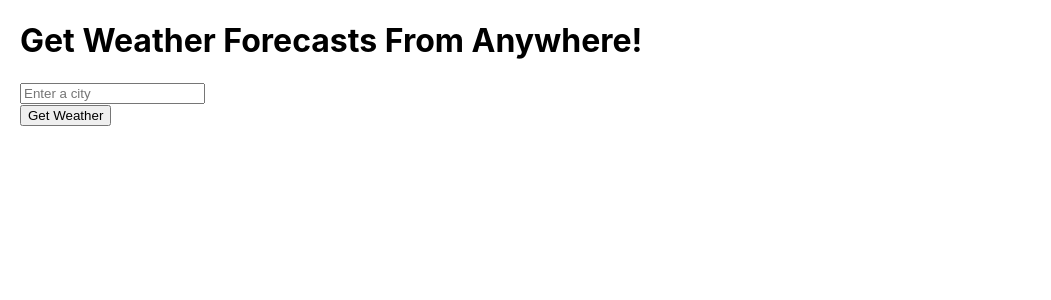
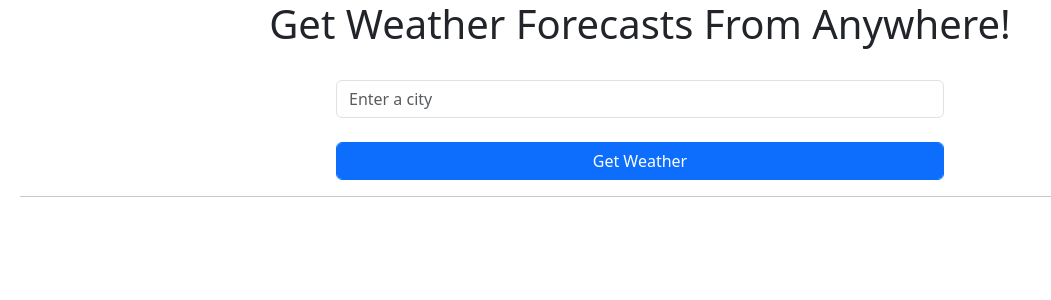
Before and after one commit to besure94/Weather-App, a React (Create React App) app: page / in a window 1280 px wide. Shown: the top 300 px of the page, without its empty margins (0-1051 px from the left). Built offline with nearby package versions, Linux system fonts and the light colour scheme.

Commit message:
Import bootstrap, center HTML in middle of page and adjust form size.

```diff
--- a/package.json
+++ b/package.json
@@ -6,6 +6,7 @@
     "@testing-library/jest-dom": "^5.17.0",
     "@testing-library/react": "^13.4.0",
     "@testing-library/user-event": "^13.5.0",
+    "bootstrap": "^5.3.3",
     "react": "^18.3.1",
     "react-dom": "^18.3.1",
     "react-scripts": "5.0.1",
--- a/src/components/SearchForm.js
+++ b/src/components/SearchForm.js
@@ -12,15 +12,23 @@ function SearchForm(props) {
 
   return (
     <React.Fragment>
+      <div className="form-container">
+        <div className="row justify-content-center">
+          <div className="col-md-6">
             <form onSubmit={handleFormSubmission}>
               <input
                 type="text"
                 name="city"
                 placeholder="Enter a city"
+                className="form-control"
                 required/>
               <br/>
-        <button type="submit">Get Weather</button>
+              <button className="btn btn-primary form-control" type="submit">Get Weather</button>
             </form>
+          </div>
+        </div>
+      </div>
+      <hr/>
     </React.Fragment>
   )
 }
--- a/src/components/WeatherForecast.js
+++ b/src/components/WeatherForecast.js
@@ -34,10 +34,12 @@ function WeatherForecast() {
   return (
     <div>
       <h1>Get Weather Forecasts From Anywhere!</h1>
+      <br/>
       <SearchForm onFormSubmission={handleFormSubmission}/>
       {error && <h2>Error: {error}</h2>}
       {isLoaded && (
         <React.Fragment>
+          <br/>
           <h2>Five Day Forecast for {city}</h2>
           <p>Each day contains the forecast in 3 hour steps.</p>
           {weatherForecast.map((forecast, index) =>
--- a/src/index.css
+++ b/src/index.css
@@ -12,7 +12,9 @@ code {
     monospace;
 }
 
+/* container styling  */
 #root {
   margin-left: 1.25rem;
   margin-right: 1.25rem;
+  text-align: center;
 }
--- a/src/index.js
+++ b/src/index.js
@@ -2,6 +2,7 @@ import React from 'react';
 import ReactDOM from 'react-dom/client';
 import './index.css';
 import App from './components/App';
+import 'bootstrap/dist/css/bootstrap.css';
 
 const root = ReactDOM.createRoot(document.getElementById('root'));
 root.render(
```
Also changed, not shown: 1 other file (tests, documents, lock files or other folders). Lines whose indentation alone changed are shown as unchanged.
